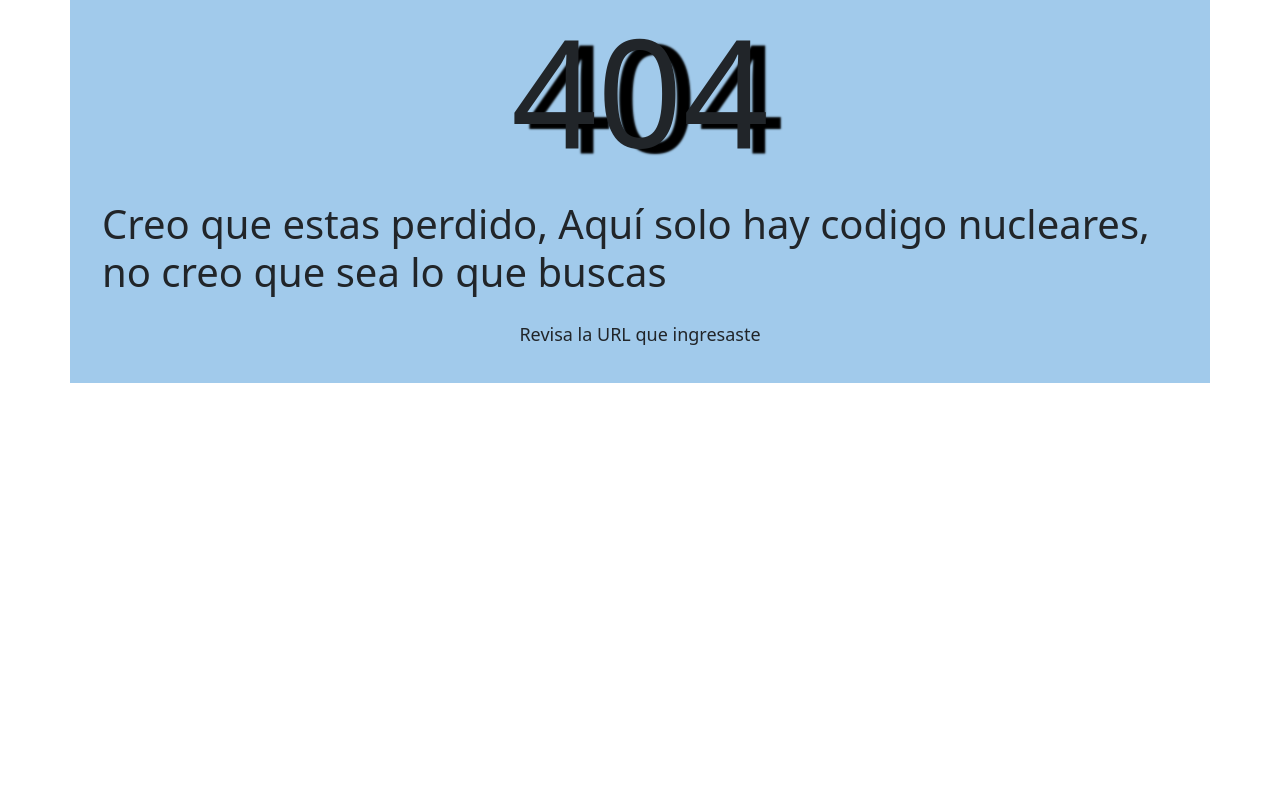
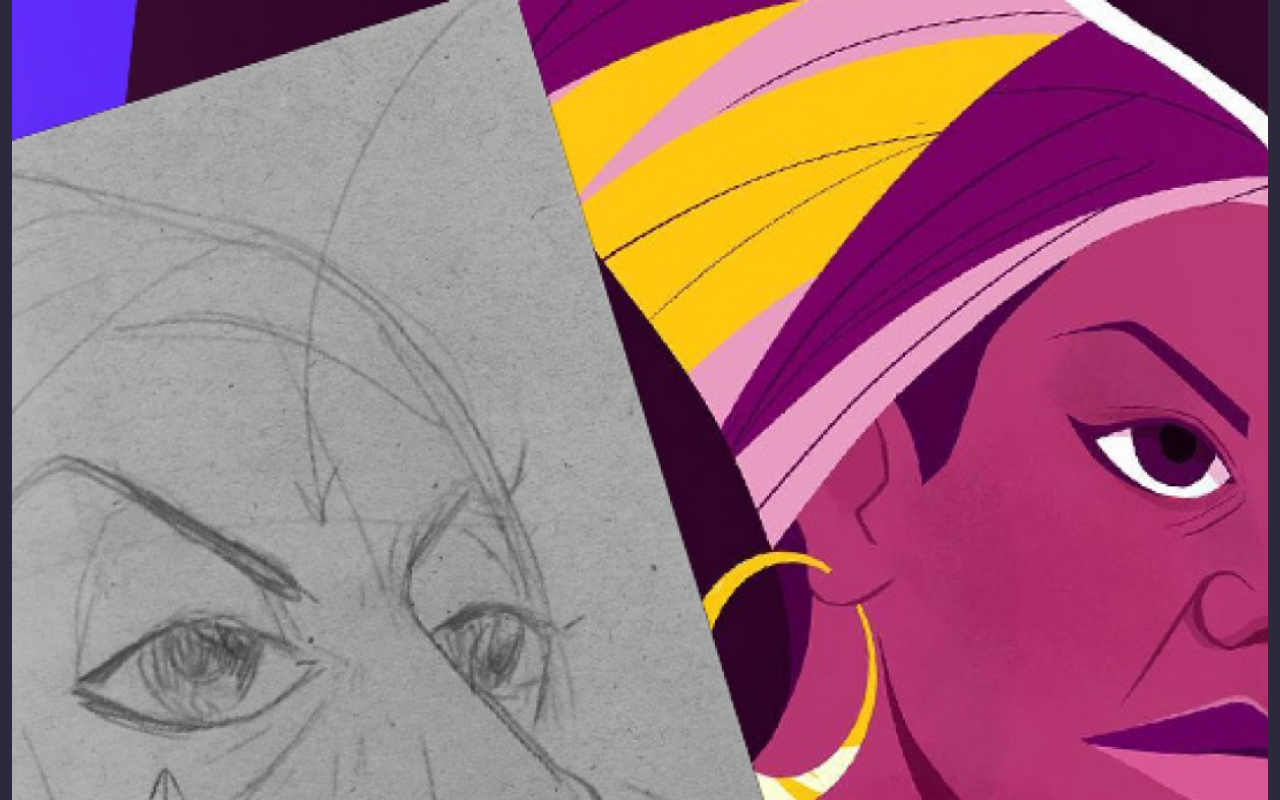
Before and after one commit to Techjonlogi/frontproyecto, a React (Create React App) app: page /Register in a window 1280 px wide. Before the commit this address had no page. Shown: the top 800 px of the page. Built offline with nearby package versions, Linux system fonts and the light colour scheme.

Commit message:
Se agrego ruta para la pagina UserRegistry. Se agrego imagen a UserRegistry. Configuracion basica de tamano.

```diff
--- a/src/App.js
+++ b/src/App.js
@@ -5,12 +5,14 @@ import './App.css';
 import Login from './Pantallas/Login/Login'
 import Home from './Pantallas/Home/Home';
 import Error404 from './Pantallas/PaginaError/Error404';
+import UserRegistry from './Pantallas/UserRegistry/UserRegistry';
 
 function App() {
   return (
    <BrowserRouter>
    <Routes>
      <Route exact path="Login" element={<Login/>}></Route>
+     <Route exact path="Register" element={<UserRegistry/>}></Route>
      <Route exact path="Home" element={<Home/>}></Route>
      <Route exact path="/" element={<Home/>}></Route>
      <Route path="*" element={<Error404/>}></Route>
--- a/src/Pantallas/UserRegistry/UserRegistry.css
+++ b/src/Pantallas/UserRegistry/UserRegistry.css
@@ -1,3 +1,21 @@
 html {
     background-color: #2B293A;
 }
+
+.UserRegistryContent {
+    background-color: #2B293A;
+    max-height: auto;
+}
+
+.formColumn {
+    height: 100%;
+}
+
+.imageColumn {
+    max-height: 100%;
+}
+
+#ImagenFondo {
+    max-width: 100%;
+    height: auto;
+}
--- a/src/Pantallas/UserRegistry/UserRegistry.js
+++ b/src/Pantallas/UserRegistry/UserRegistry.js
@@ -1,10 +1,19 @@
 import React from "react"
+import { Container, Form, Row, Col, Button } from "react-bootstrap";
+import imagenFondo from"../../Pantallas/Login/Imagenes/LoginImagen.jpeg"
 import 'bootstrap/dist/css/bootstrap.css';
+import './UserRegistry.css';
 
 const UserRegistry = () => {
     return (
-        <>
-        </>
+        <Container className="UserRegistryContent" fluid>
+            <Col className="formColumn">
+
+            </Col>
+            <Col className="imageColumn">
+                <img src={ imagenFondo } alt="" id="ImagenFondo" />
+            </Col>
+        </Container>
     );
 };
 
```
